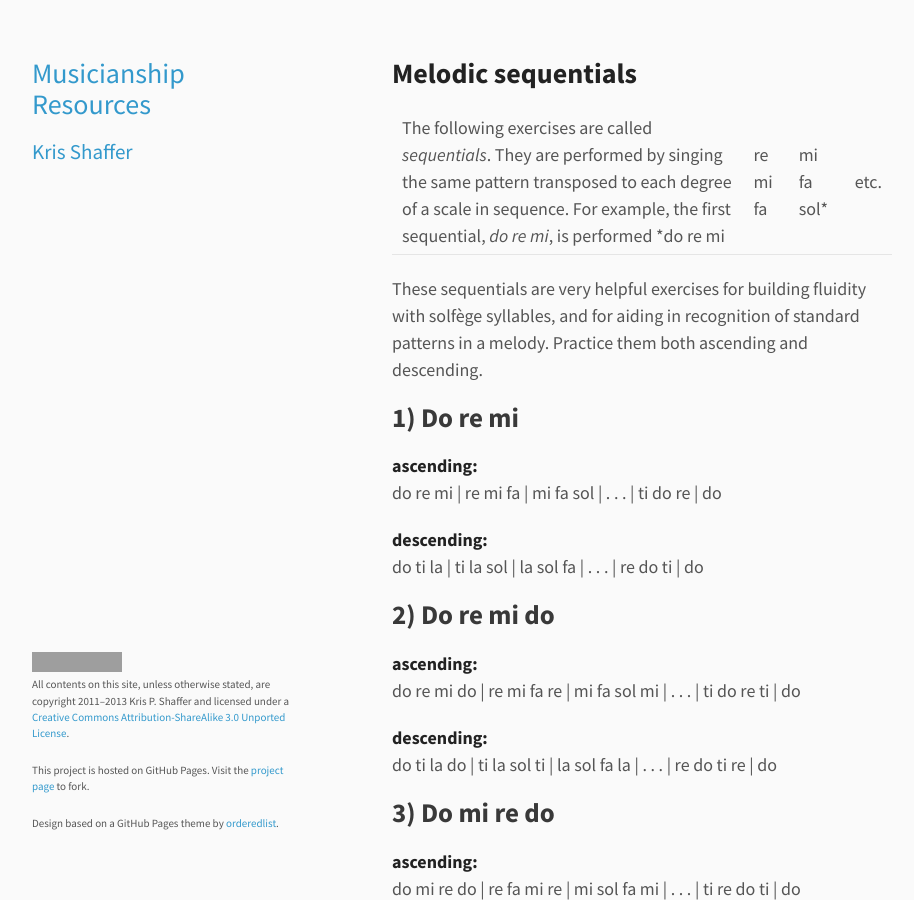
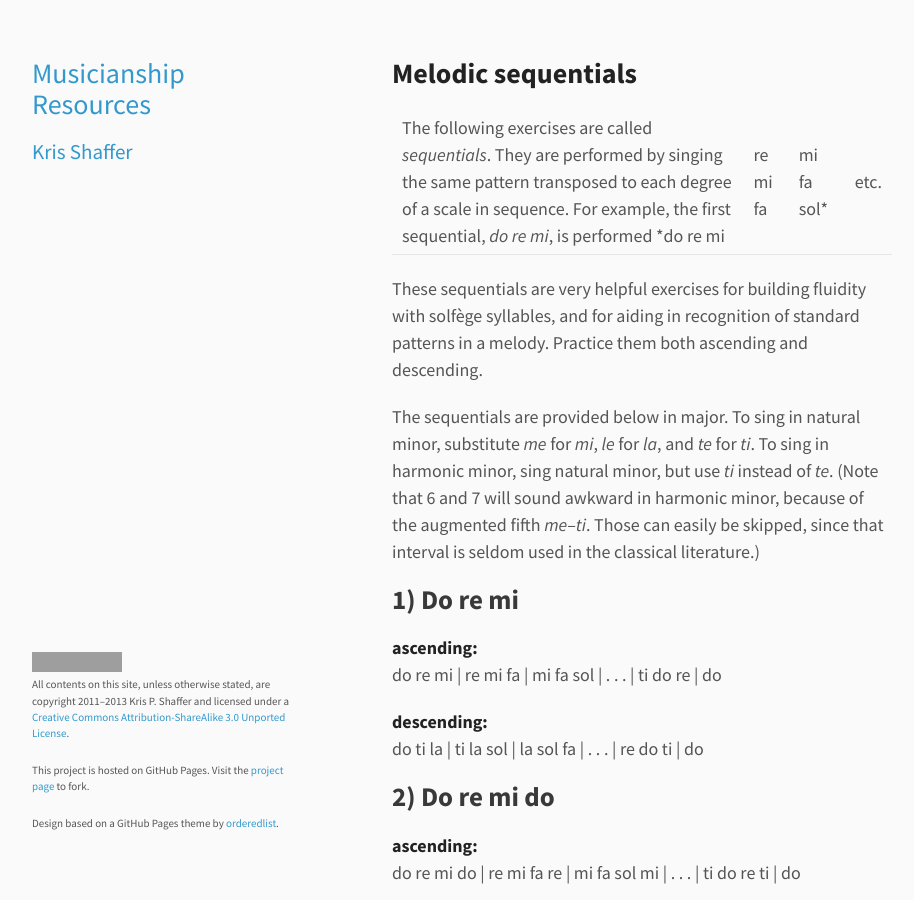
Before and after one commit to kshaffer/musicianship, a Jekyll site: the page built from melodicSequentials.md, in a window 1280 px wide and 900 px high. Shown: the whole window, without its empty margins (178-1092 px from the left). Built offline with Jekyll 4.4.1, drawn with Linux system fonts in a browser that asks for light colours; Markdown is read by kramdown in place of the engine named in the settings; grey boxes are pictures that could not be loaded.

Commit message:
added minor-key melodic sequentials

```diff
--- a/melodicSequentials.md
+++ b/melodicSequentials.md
@@ -9,6 +9,8 @@ title: Melodic sequentials
 The following exercises are called *sequentials*. They are performed by singing the same pattern transposed to each degree of a scale in sequence. For example, the first sequential, *do re mi*, is performed *do re mi | re mi fa | mi fa sol* | etc.
 
 These sequentials are very helpful exercises for building fluidity with solfège syllables, and for aiding in recognition of standard patterns in a melody. Practice them both ascending and descending.
+
+The sequentials are provided below in major. To sing in natural minor, substitute *me* for *mi*, *le* for *la*, and *te* for *ti*. To sing in harmonic minor, sing natural minor, but use *ti* instead of *te*. (Note that 6 and 7 will sound awkward in harmonic minor, because of the augmented fifth *me*–*ti*. Those can easily be skipped, since that interval is seldom used in the classical literature.)
 
 ## 1) Do re mi ##
 
```
Also changed, not shown: 2 other files.
